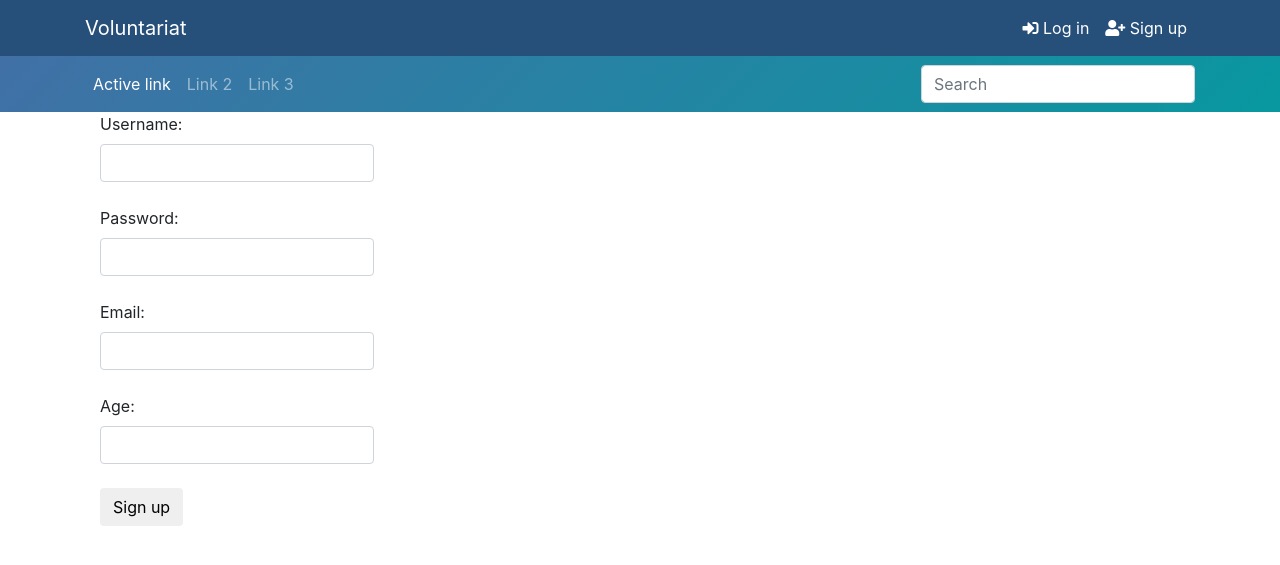
After one commit to antalalexandru/PC, a Django app: page /signup/ in a window 1280 px wide. The commit adds this page. Shown: the top 565 px of the page. Run offline with Django 3.2, Linux system fonts and the light colour scheme; some libraries are stand-ins or nearby versions.

Commit message:
Login, logout, signup

```diff
--- a/src/PC/urls.py
+++ b/src/PC/urls.py
@@ -21,5 +21,8 @@ from voluntariat import views
 urlpatterns = [
     path('', views.index),
     path('admin/', admin.site.urls), # ??
-    path('login/', views.login)
+    path('login/', views.login_view),
+    path('signup/', views.signup),
+    path('logout/', views.logout_view),
+
 ]
--- a/src/templates/index.html
+++ b/src/templates/base.html
@@ -13,16 +13,36 @@
 		<!-- Navigation -->
 		<nav class="navbar navbar-expand-lg navbar-dark" style="background-color: #264F7A">
 			<div class="container">
-				<a class="navbar-brand" href="#">Voluntariat</a>
+				<a class="navbar-brand" href="/">Voluntariat</a>
 				<button class="navbar-toggler" type="button" data-toggle="collapse" data-target="#navbarResponsive" aria-controls="navbarResponsive" aria-expanded="false" aria-label="Toggle navigation">
 				<span class="navbar-toggler-icon"></span>
 				</button>
 				<div class="collapse navbar-collapse" id="navbarResponsive">
 					<ul class="navbar-nav ml-auto">
-						<li class="nav-item active">
-							<a class="nav-link" href="#">user &nbsp;<i class="fas fa-angle-down"></i><span class="sr-only">(current)</span>
-							</a>
-						</li>
+                        {% if user.is_authenticated %}
+                            <li class="nav-item active">
+                                <a class="nav-link" href="#">
+                                    Welcome, {{ user.username }}
+                                </a>
+						    </li>
+                            <li class="nav-item active">
+                                <a class="nav-link" href="/logout/">
+                                    <i class="fas fa-sign-out-alt"></i> Log out
+                                </a>
+						    </li>
+
+                        {% else %}
+                            <li class="nav-item active">
+                                <a class="nav-link" href="/login/">
+                                    <i class="fas fa-sign-in-alt"></i> Log in
+                                </a>
+						    </li>
+                            <li class="nav-item active">
+                                <a class="nav-link" href="/signup/">
+                                    <i class="fas fa-user-plus"></i> Sign up
+                                </a>
+						    </li>
+                        {% endif %}
 					</ul>
 				</div>
 			</div>
@@ -53,7 +73,8 @@
 		</div>
 		<!-- Page Content -->
 		<div class="container">
-			{{  page_content }}
+			{% block content %}
+            {% endblock %}
 			<!-- /.row -->
 		</div>
 		<!-- /.container -->
--- /dev/null
+++ b/src/templates/signup.html
@@ -0,0 +1,46 @@
+{% extends 'base.html' %}
+
+{% block content %}
+    {{ err_message }}
+    <form class="form-horizontal" method="post">
+        {% csrf_token %}
+        <div class="form-group">
+            <label class="control-label col-sm-2">Username:</label>
+            <div class="col-sm-10">
+                <label>
+                    <input type="text" name="username" class="form-control" required>
+                </label>
+            </div>
+        </div>
+        <div class="form-group">
+            <label class="control-label col-sm-2" for="pwd">Password:</label>
+            <div class="col-sm-10">
+                <label>
+                    <input type="password" name="password" class="form-control" required>
+                </label>
+            </div>
+        </div>
+        <div class="form-group">
+            <label class="control-label col-sm-2" for="pwd">Email:</label>
+            <div class="col-sm-10">
+                <label>
+                    <input type="email" name="email" class="form-control" required>
+                </label>
+            </div>
+        </div>
+        <div class="form-group">
+            <label class="control-label col-sm-2" for="pwd">Age:</label>
+            <div class="col-sm-10">
+                <label>
+                    <input type="number" name="age" class="form-control" required>
+                </label>
+            </div>
+        </div>
+
+        <div class="form-group">
+            <div class="col-sm-offset-2 col-sm-10">
+                <button name="sendForm" type="submit" class="btn btn-default">Sign up</button>
+            </div>
+        </div>
+    </form>
+{% endblock %}
--- a/src/voluntariat/views.py
+++ b/src/voluntariat/views.py
@@ -1,21 +1,52 @@
+from django.contrib.auth import authenticate, logout, login
 from django.http import HttpResponse
 from django.shortcuts import render
 
 # Create your views here.
 from django.template import loader
 
+from voluntariat.models import User
 
-def login(request):
-    page_content = loader.get_template('login.html').render()
-    return globalTemplate(request, page_content)
+
+def login_view(request):
+    if request.method == 'POST':
+        # User.objects.create_user('antal', 'crgroot97@gmail.com', '1234', age=20)
+        user = authenticate(username=request.POST['username'], password=request.POST['password'])
+        if user is not None:
+            login(request, user)
+            return render(request, 'board_index.html', {
+                'user': user
+            })
+        else:
+            return render(request, 'login.html', {
+                'message': 'Invalid credentials'
+            })
+    # No backend authenticated the credentials
+    return render(request, 'login.html', {})
+
+def signup(request):
+    if request.method == 'POST':
+        # User.objects.create_user('antal', 'crgroot97@gmail.com', '1234', age=20)
+        username = request.POST['username']
+        password = request.POST['password']
+        email = request.POST['email']
+        age = request.POST['age']
+
+        # TODO validations etc
+        try:
+            user = User.objects.create_user(username, email, password, age=age)
+            return HttpResponse('OK')
+        except Exception as why:
+            return HttpResponse("Not OK")
+
+
+    return render(request, 'signup.html', {})
 
 def index(request):
-    return globalTemplate(request, "Pagina principala")
+    return render(request, 'board_index.html', {
+        'user': request.user
+    })
 
-def globalTemplate(request, page_content):
-    template = loader.get_template('index.html')
-    context = {
-        'page_content': page_content,
-    }
-    return HttpResponse(template.render(context, request))
-    pass
+def logout_view(request):
+    logout(request)
+    return render(request, 'board_index.html', {})
```
Also changed, not shown: src/templates/board_index.html (added, +7 -0 lines), src/templates/login.html (+7 -1 lines).
